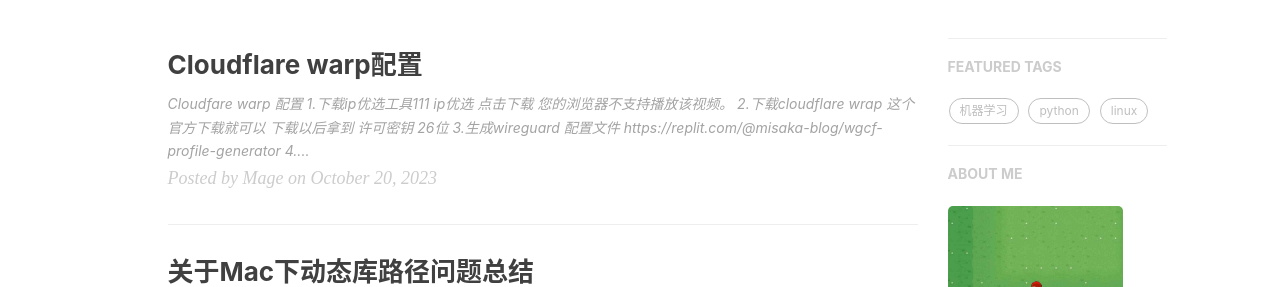
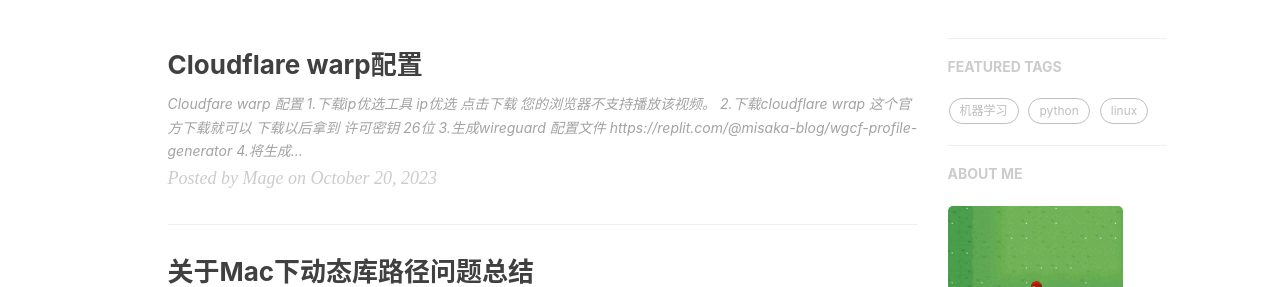
Before and after one commit to kingask/kingask.github.io, a Jekyll site: the page built from index.html, in a window 1280 px wide and 900 px high. Shown: the part 312-599 px from the top of the window. Built offline with Jekyll 4.4.1, drawn with Linux system fonts in a browser that asks for light colours; nearby versions of some CDN libraries; the list of posts is cut into pages by our own code; comment, search, counter and statistics services are not loaded.

Commit message:
modified:   _posts/2023-10-20-cloudflare-warp.markdown

```diff
--- a/_posts/2023-10-20-cloudflare-warp.markdown
+++ b/_posts/2023-10-20-cloudflare-warp.markdown
@@ -15,7 +15,7 @@
 
 
 
-#### 1.下载ip优选工具111
+#### 1.下载ip优选工具
 
 ip优选
 
```
